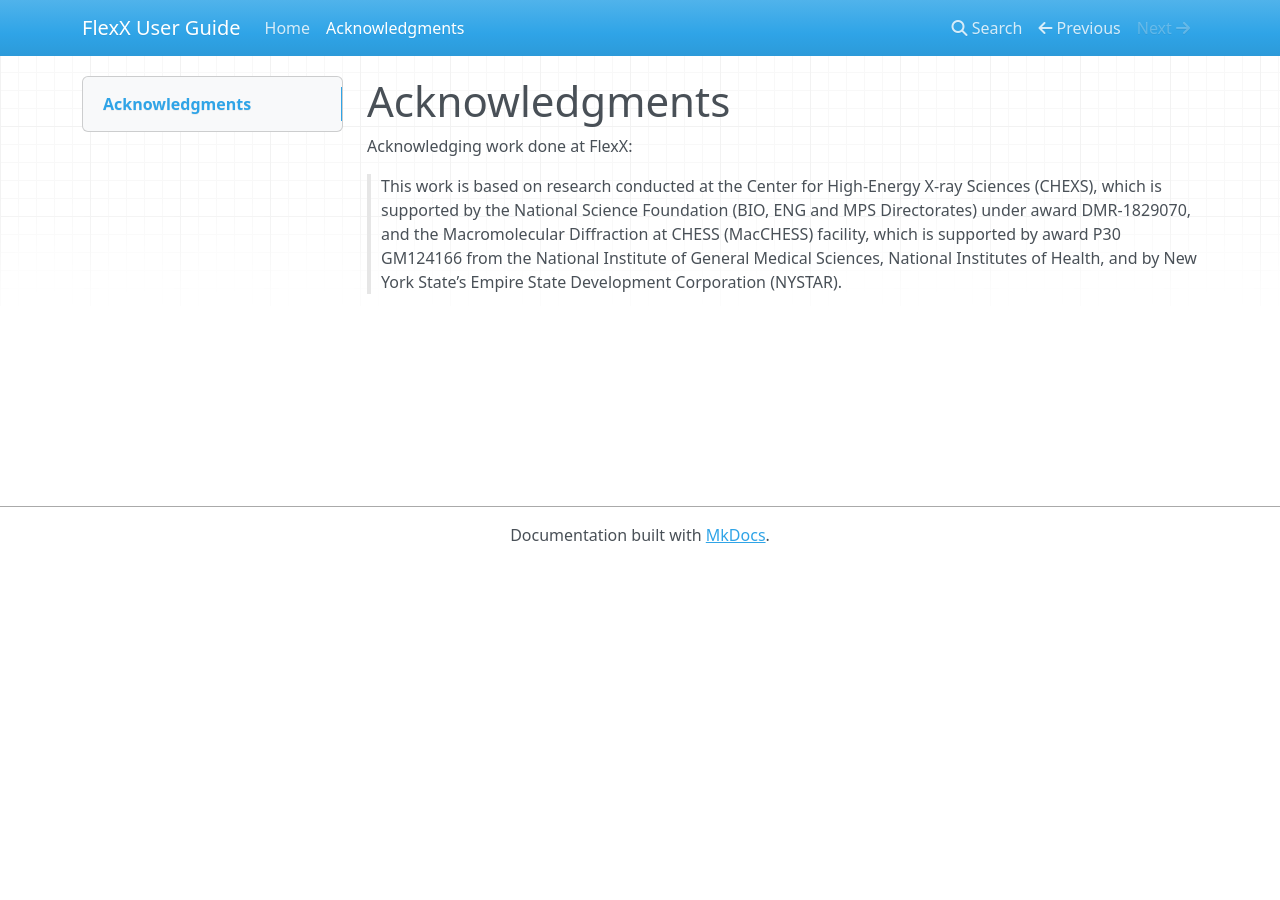
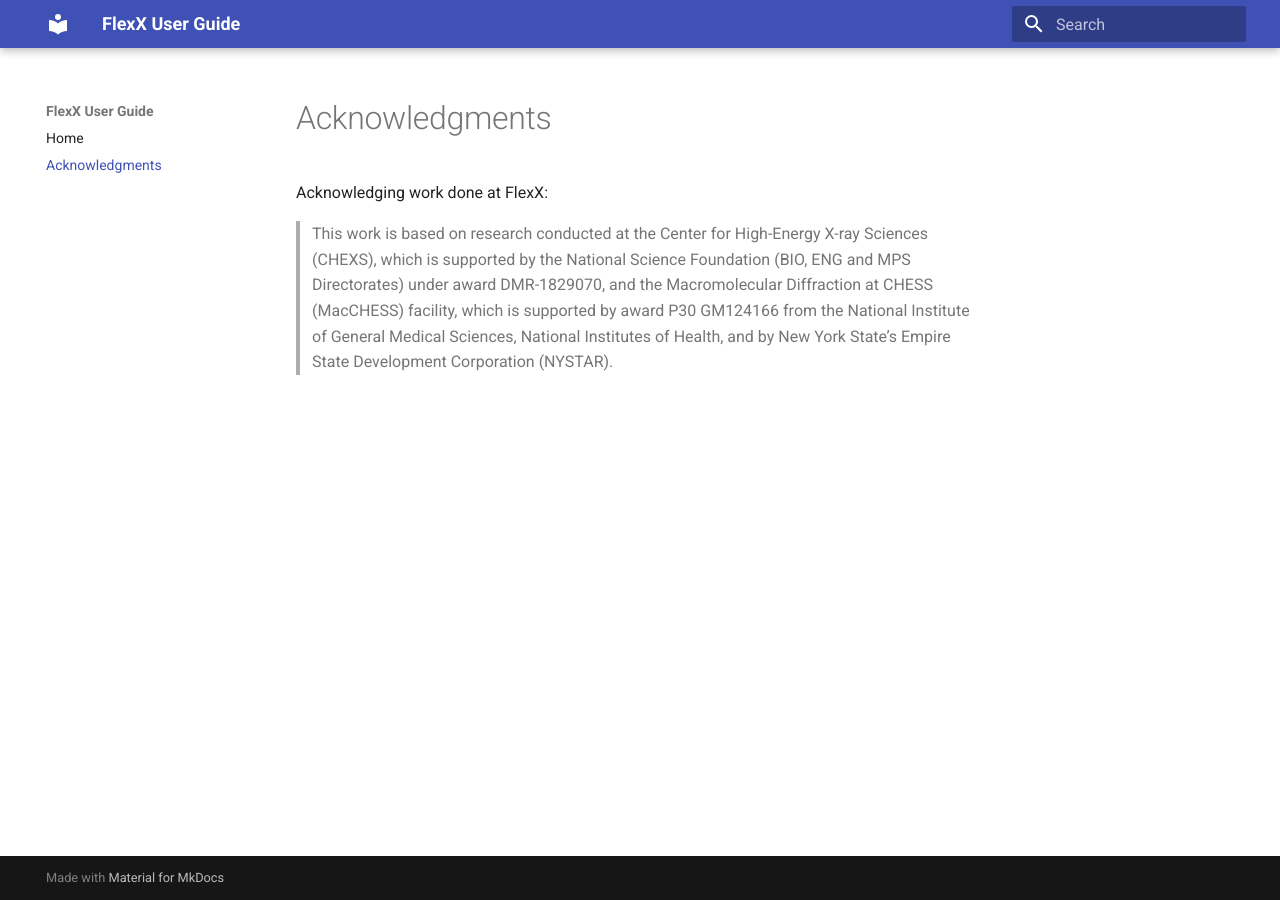
Before and after one commit to FlexXBeamline/user-guide, an MkDocs documentation site: the page built from docs/ack.md, in a window 1280 px wide. Built offline with MkDocs 1.6.1 and Material for MkDocs 9.7.7, drawn with Linux system fonts in a browser that asks for light colours; nearby versions of some CDN libraries.

Commit message:
Update mkdocs.yml

```diff
--- a/mkdocs.yml
+++ b/mkdocs.yml
@@ -3,6 +3,3 @@ nav:
   - Home: index.md
   - Acknowledgments: ack.md
 theme: material
-theme:
-  palette:
-    scheme: slate
```
